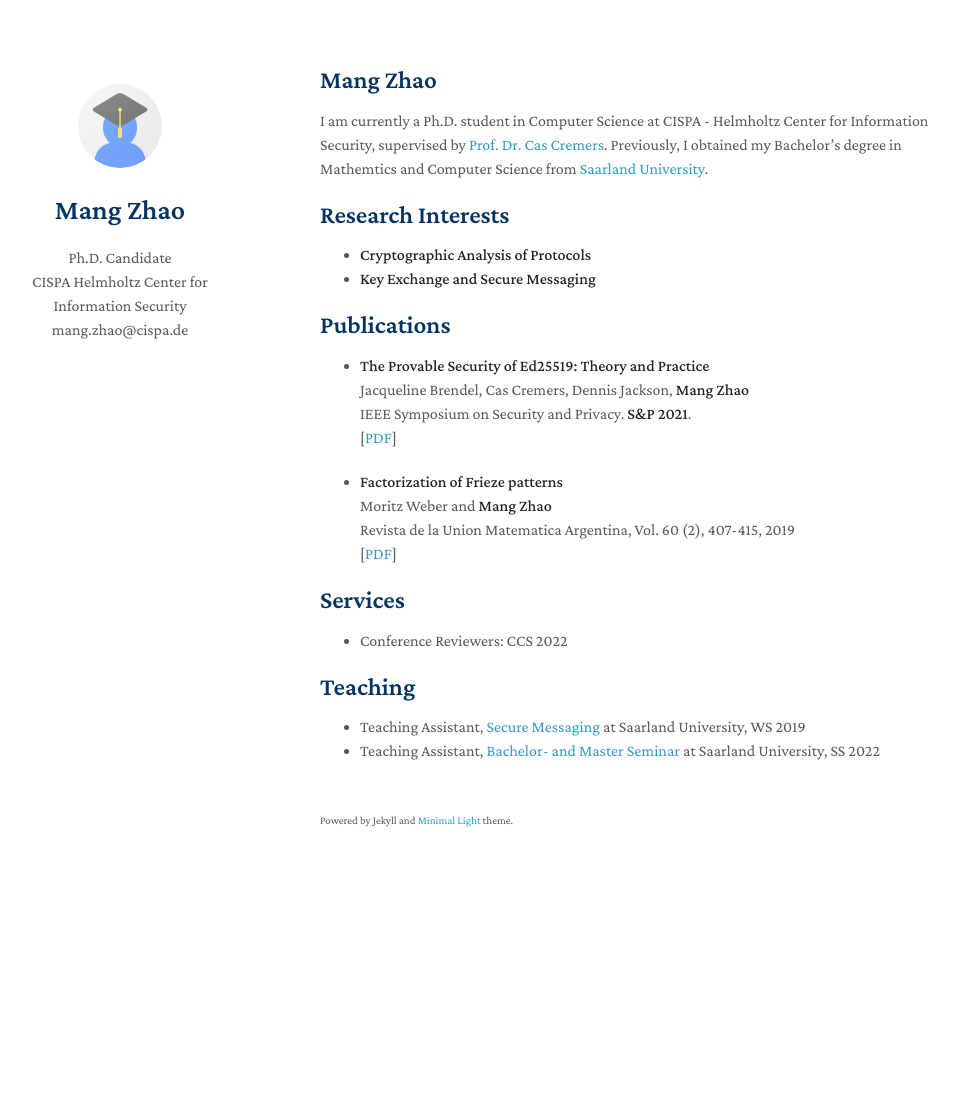
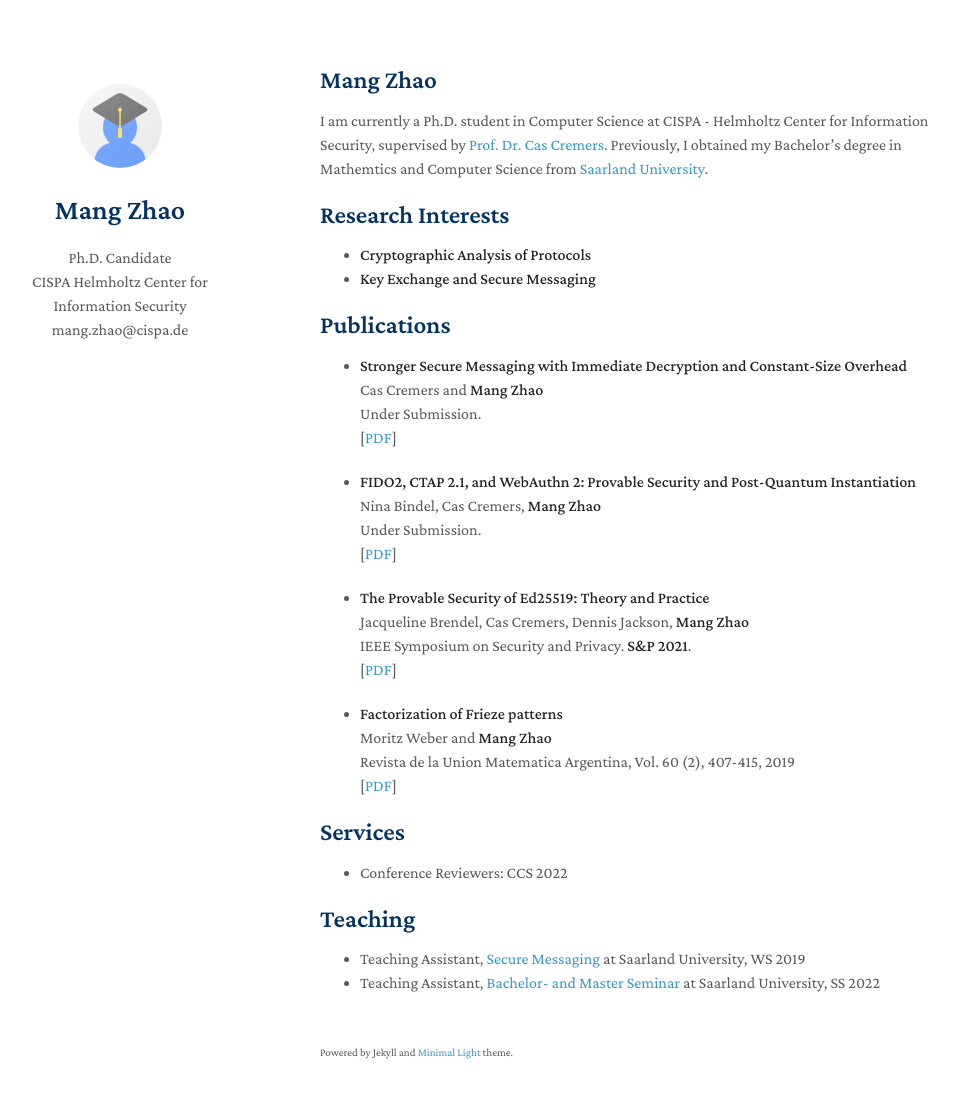
Before and after one commit to 422256579/myHomepage, a Jekyll site: the page built from index.md, in a window 1280 px wide and 1133 px high. Shown: the top 1098 px of the window, without its empty margins (150-1108 px from the left). Built offline with Jekyll 4.4.1, drawn with Linux system fonts in a browser that asks for light colours; nearby versions of some CDN libraries; a style sheet for code colours, icons or effects is not loaded; our own code applies the rules of GitHub Pages for plain Markdown files.

Commit message:
Update index.md

```diff
--- a/index.md
+++ b/index.md
@@ -13,6 +13,22 @@ I am currently a Ph.D. student in Computer Science at CISPA - Helmholtz Center f
 - **Key Exchange and Secure Messaging**
 
 ## Publications
+
+- **Stronger Secure Messaging with Immediate Decryption and Constant-Size Overhead**
+  <br>
+  Cas Cremers and **Mang Zhao**
+  <br>
+  Under Submission.
+  <br>
+  [[PDF](https://github.com/mang-zhao/paper-unpublished/blob/main/esm-fullversion.pdf)]
+
+ - **FIDO2, CTAP 2.1, and WebAuthn 2: Provable Security and Post-Quantum Instantiation**
+  <br>
+  Nina Bindel, Cas Cremers, **Mang Zhao**
+  <br>
+  Under Submission.
+  <br>
+  [[PDF](https://github.com/mang-zhao/paper-unpublished/blob/main/fido2-fullversion.pdf)]
 
 - **The Provable Security of Ed25519: Theory and Practice**
   <br>
```
